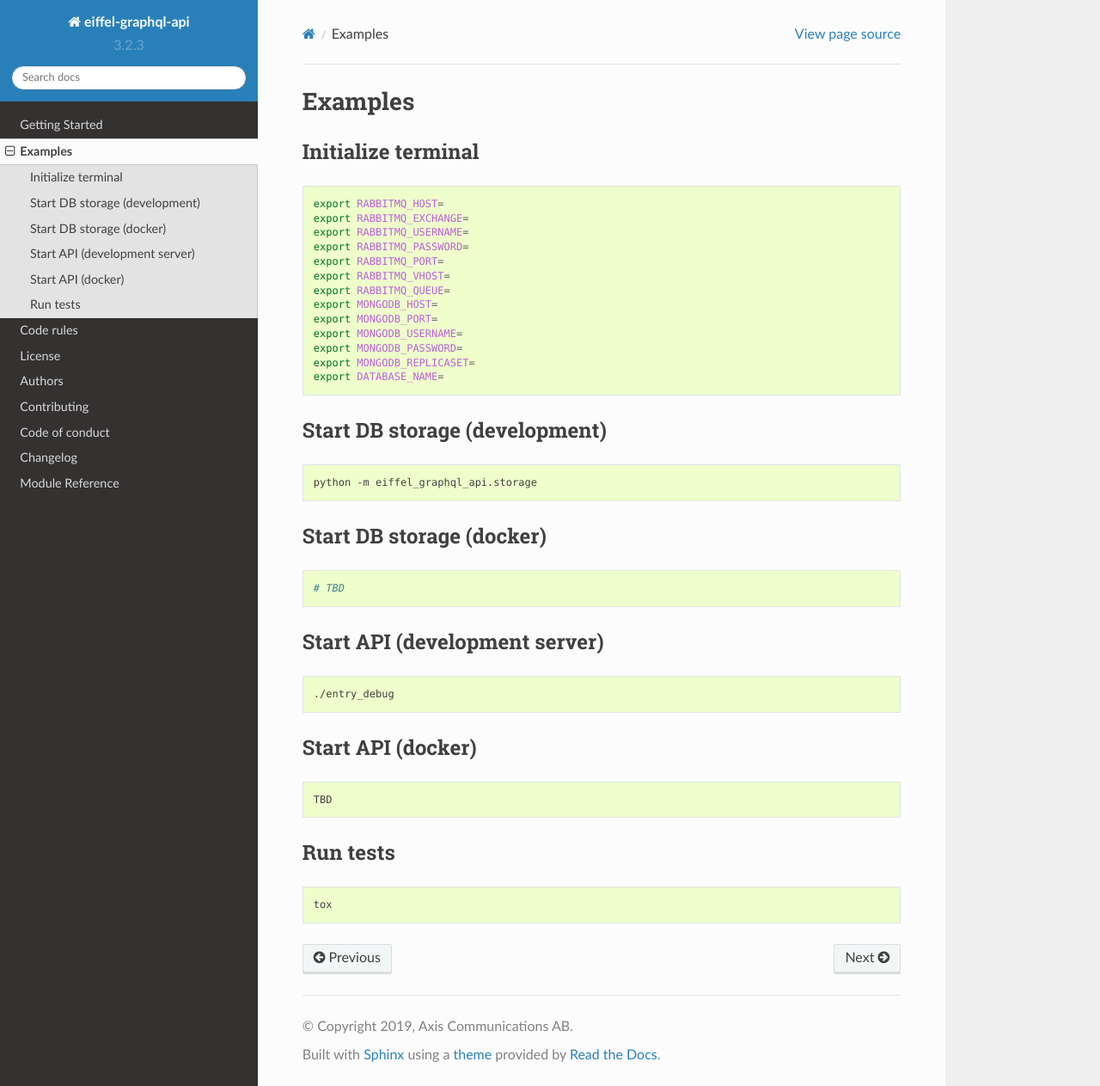
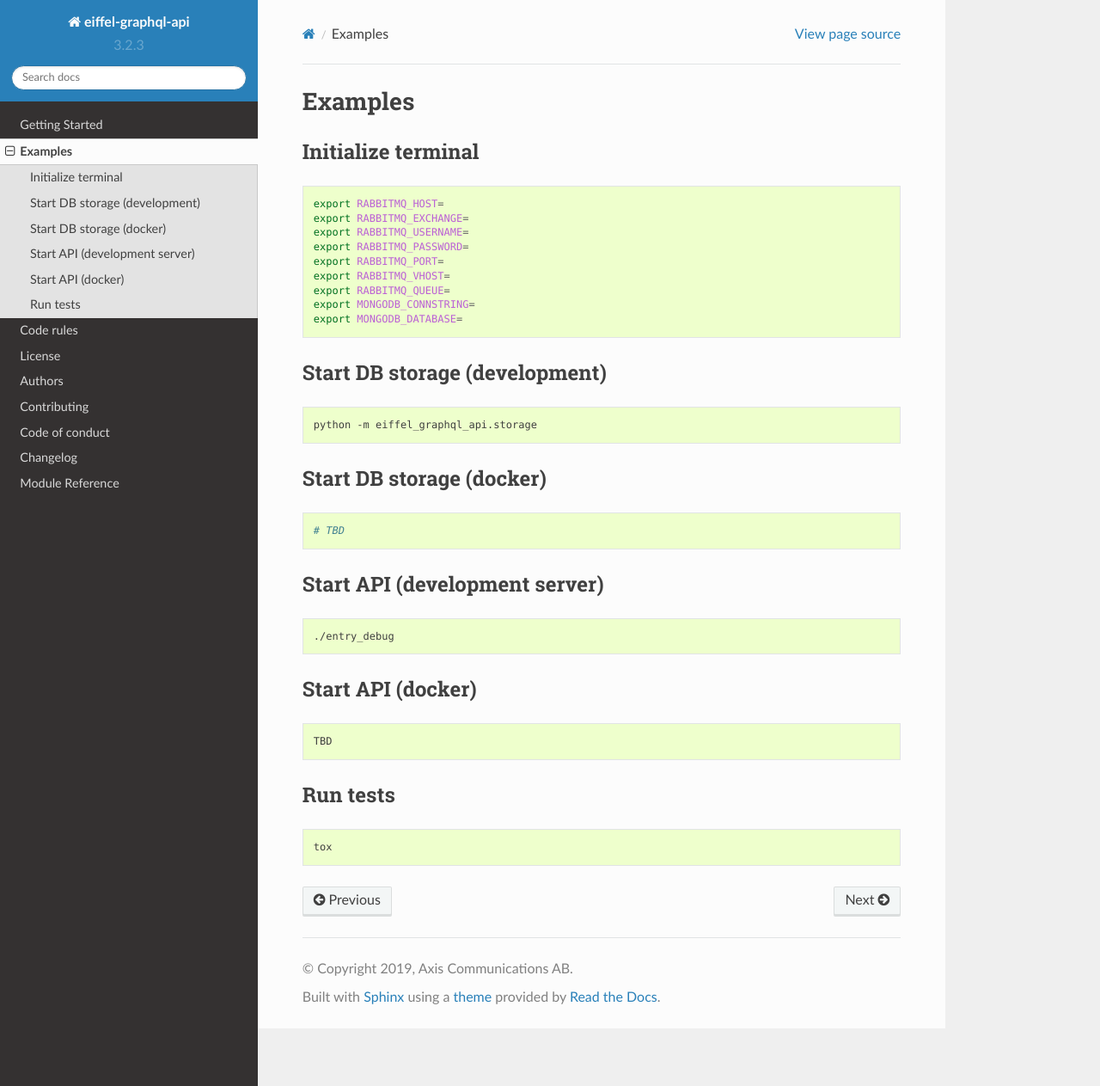
Before and after one commit to eiffel-community/eiffel-graphql-api, a Sphinx documentation site: the page built from docs/examples.rst, in a window 1280 px wide and 1263 px high. Shown: the whole window at 86% size. Built offline with Sphinx 7.4.7 and the Read the Docs theme 2.0.0, drawn with Linux system fonts in a browser that asks for light colours.

Commit message:
Refactor MongoDB environment variables (#48)
The previous set of MONGODB_* variables to configure how the MongoDB
connection should be made didn't cover all cases, and instead of
adding environment variables ad nauseam let's just use a single
MONGODB_CONNSTRING variable that lets users set the full connection
string URL. The only other enviroment variable for MongoDB is
MONGODB_DATABASE (previously DATABASE_NAME). This is a breaking
change.

```diff
--- a/docs/examples.rst
+++ b/docs/examples.rst
@@ -14,12 +14,8 @@ Initialize terminal
     export RABBITMQ_PORT=
     export RABBITMQ_VHOST=
     export RABBITMQ_QUEUE=
-    export MONGODB_HOST=
-    export MONGODB_PORT=
-    export MONGODB_USERNAME=
-    export MONGODB_PASSWORD=
-    export MONGODB_REPLICASET=
-    export DATABASE_NAME=
+    export MONGODB_CONNSTRING=
+    export MONGODB_DATABASE=
 
 Start DB storage (development)
 ------------------------------
```
Also changed, not shown: 3 other files.
